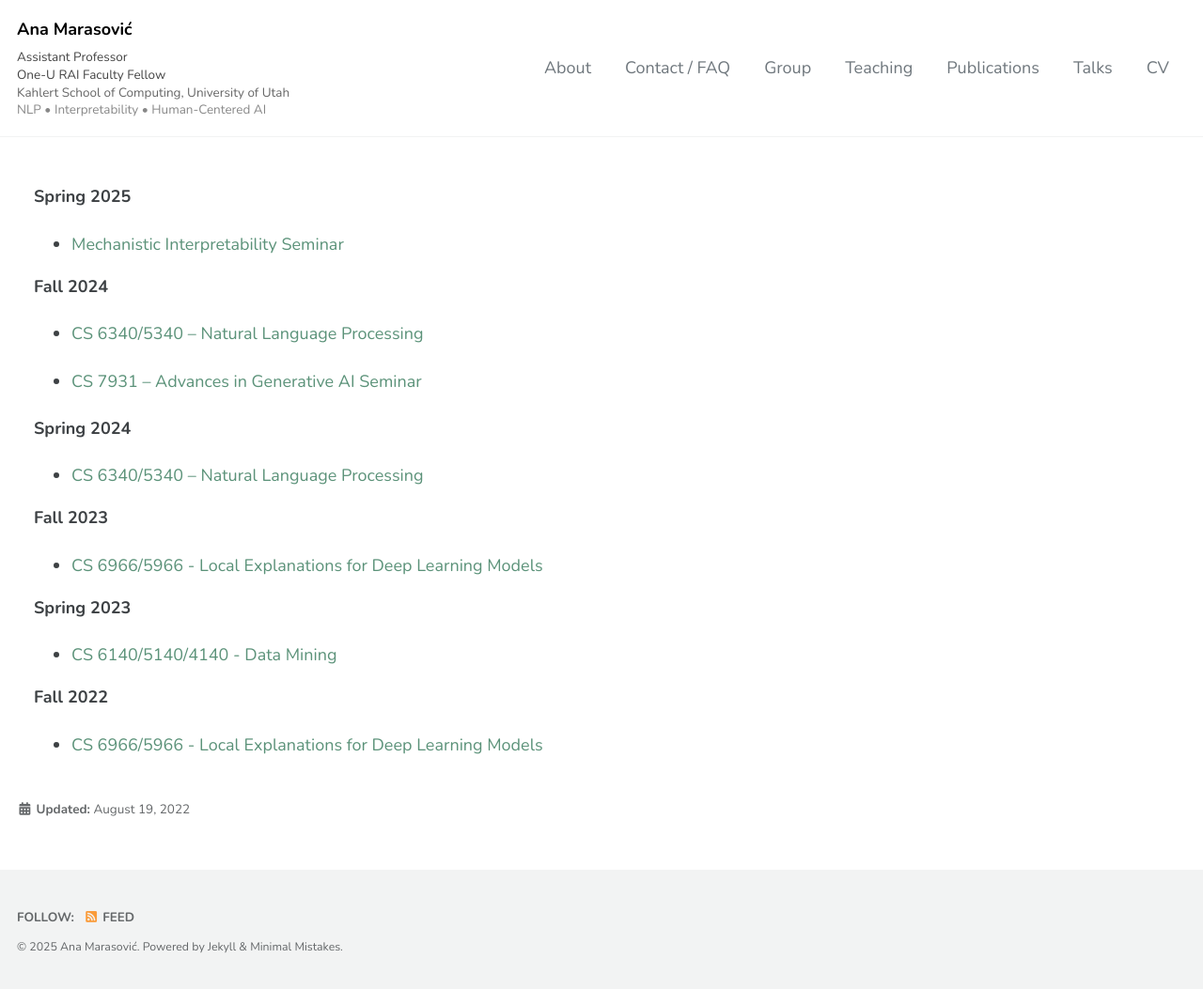
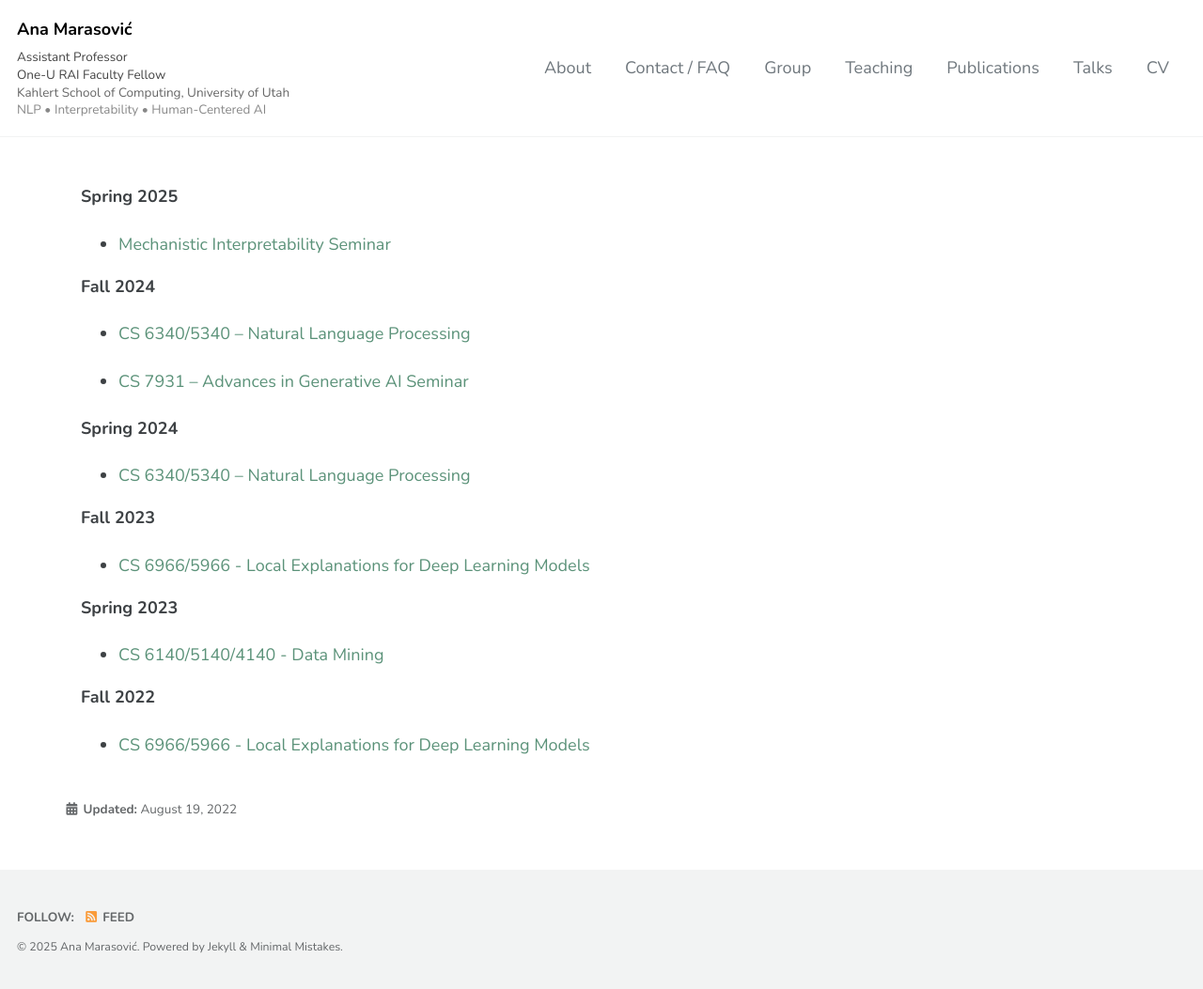
Before and after one commit to amarasovic/amarasovic.github.io, a Jekyll site: the page built from teaching/index.md, in a window 1280 px wide. Shown: the whole page at 94% size. Built offline with Jekyll 4.4.1, drawn with Linux system fonts in a browser that asks for light colours; cached includes are drawn as plain includes; a script that is not in the unit is left out.

Commit message:
Add extra-wide class to make specific pages wider
- Add 'extra-wide' class to Publications, Contact, Talks, Teaching, Mentoring pages
- Create direct CSS targeting for extra-wide class
- Remove complex selectors in favor of simple class-based approach
- Keep About page unchanged (no extra-wide class)

🤖 Generated with [Claude Code](https://claude.ai/code)

Co-Authored-By: Claude <noreply@anthropic.com>

```diff
--- a/assets/css/main.scss
+++ b/assets/css/main.scss
@@ -131,39 +131,21 @@ a {
   margin-left: 2em !important;
 }
 
-/* Target specific pages to be wider - exclude home page */
-body:not([data-path=""]):not([data-path="/"]):not([class*="home"]) .page {
-  @include breakpoint($large) {
-    width: 100% !important;
-    padding-right: 0 !important;
-    max-width: none !important;
-  }
+/* Make pages with extra-wide class actually wider */
+.extra-wide .page {
+  width: 100% !important;
+  max-width: none !important;
+  padding-right: 0 !important;
 }
 
-/* Use page-specific targeting for wider layout */
-.page-publications .page,
-.page-contact .page,
-.page-talks .page,
-.page-teaching .page,
-.page-mentoring .page {
-  @include breakpoint($large) {
-    width: 100% !important;
-    padding-right: 0 !important;
-    max-width: none !important;
-  }
+.extra-wide #main {
+  max-width: 95% !important;
+  padding-left: 2em !important;
+  padding-right: 2em !important;
 }
 
-/* Expand main container for these specific pages */
-.page-publications #main,
-.page-contact #main,
-.page-talks #main,
-.page-teaching #main,
-.page-mentoring #main {
-  @include breakpoint($large) {
-    max-width: 95% !important;
-    padding-left: 2em !important;
-    padding-right: 2em !important;
-  }
+.extra-wide .page__content {
+  max-width: none !important;
 }
 
 /*
```
Also changed, not shown: contact/index.md (+1 -1 lines), mentoring/index.md (+1 -1 lines), publications/index.md (+1 -1 lines), talks/index.md (+1 -1 lines), teaching/index.md (+1 -1 lines).
